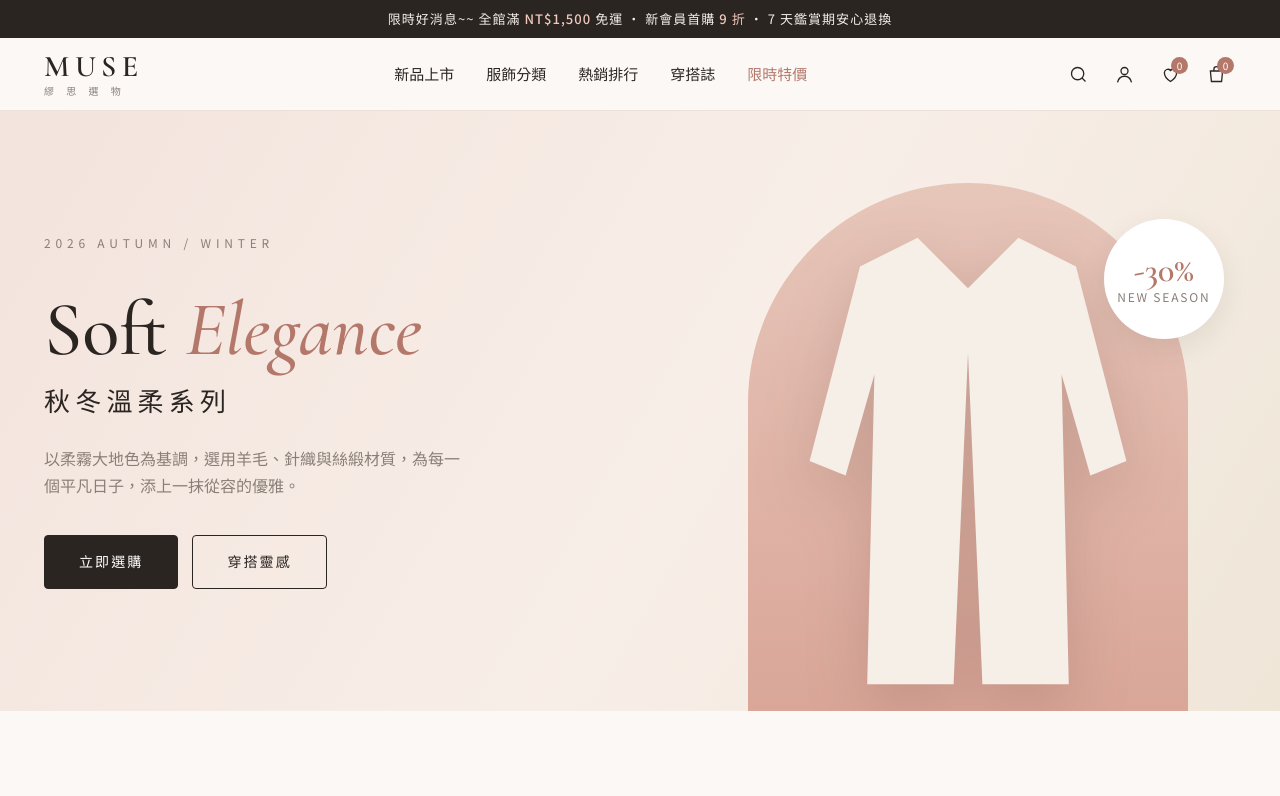
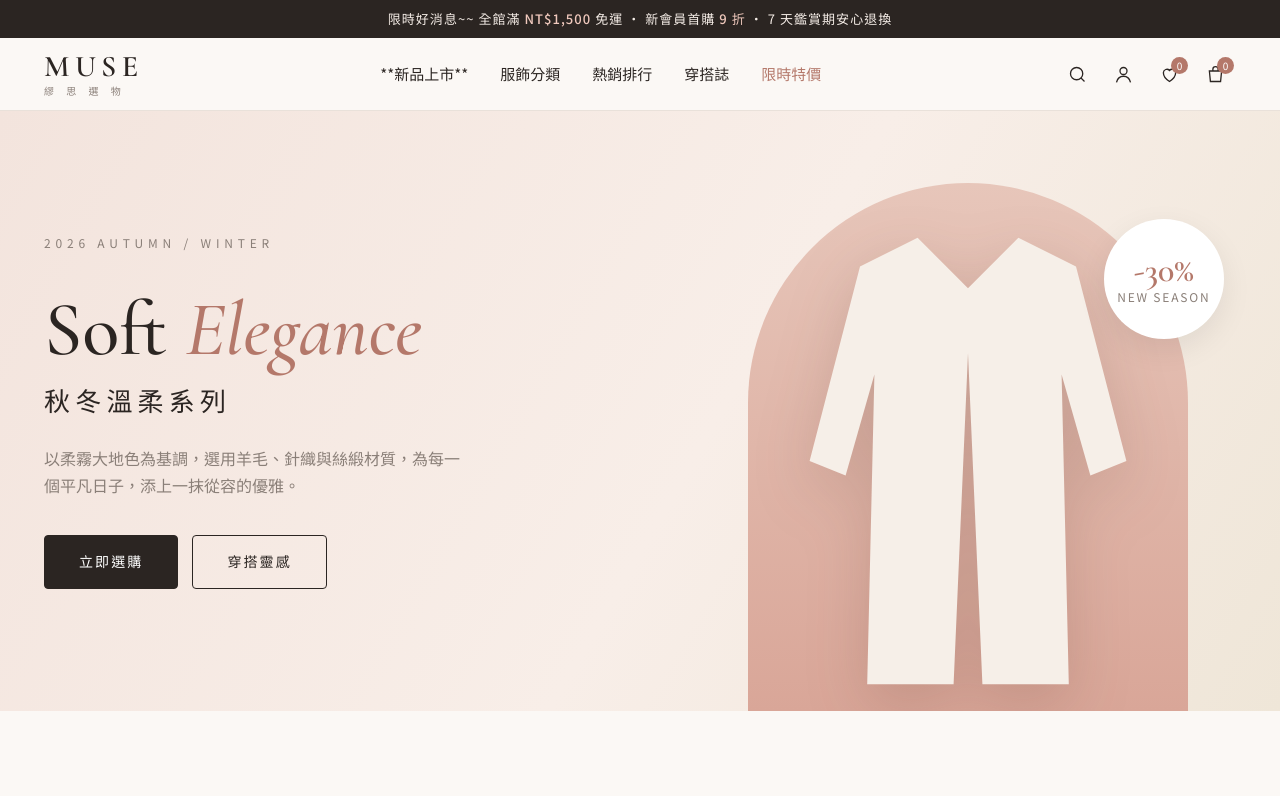
Before and after one commit to mackliu/git-test, a plain HTML site: page index.html in a window 1280 px wide. Shown: the top 796 px of the page. Drawn offline with nearby package versions, Linux system fonts and the light colour scheme.

Commit message:
修改新品上市的加強**

```diff
--- a/index.html
+++ b/index.html
@@ -464,7 +464,7 @@
             <a href="#" class="logo" aria-label="MUSE 繆思 首頁">MUSE<small>繆 思 選 物</small></a>
 
             <ul class="menu">
-                <li><a href="#new">新品上市</a></li>
+                <li><a href="#new">**新品上市**</a></li>
                 <li><a href="#category">服飾分類</a></li>
                 <li><a href="#best">熱銷排行</a></li>
                 <li><a href="#lookbook">穿搭誌</a></li>
```
